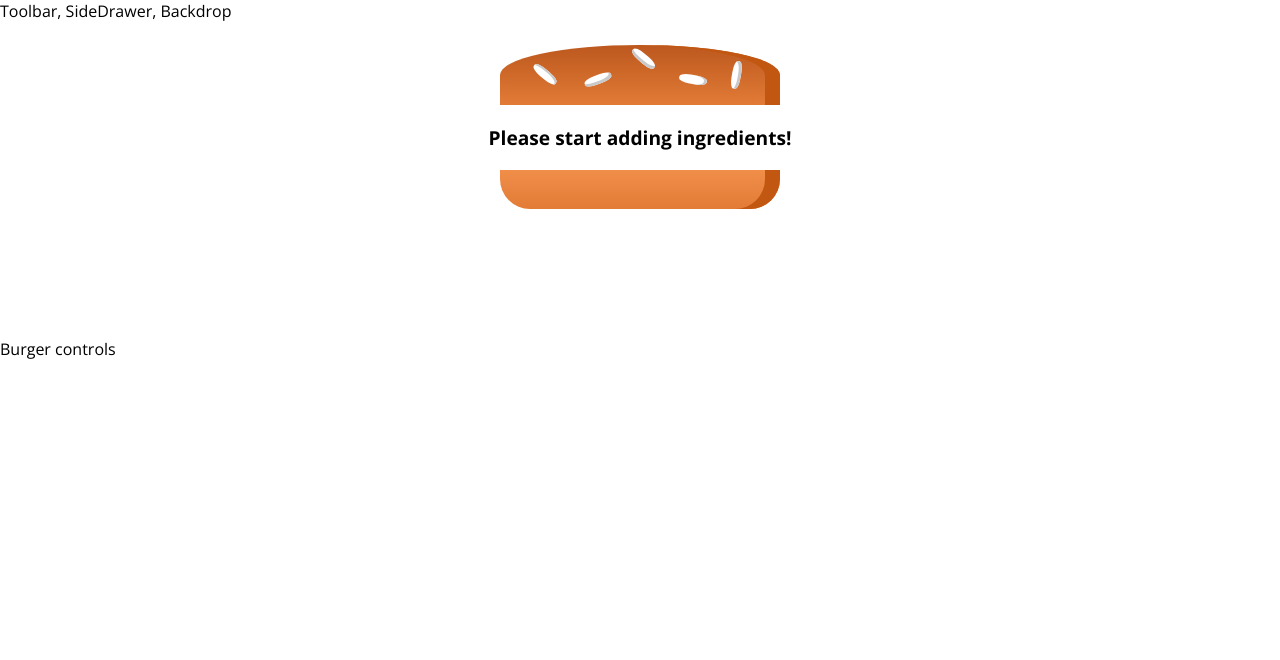
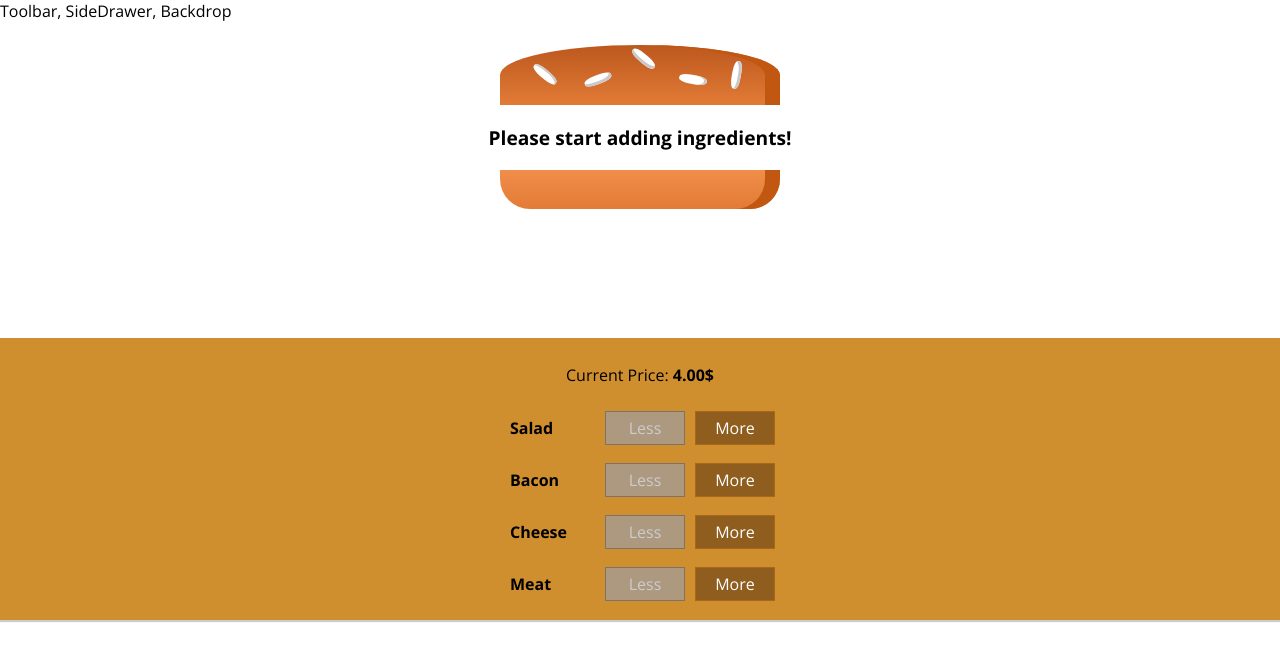
Before and after one commit to snasa045/BurgerApp, a React app: page / in a window 1280 px wide. Shown: the top 660 px of the page. Built offline with nearby package versions, Linux system fonts and the light colour scheme.

Commit message:
Adding ingredients and price dynamically

```diff
--- /dev/null
+++ b/src/components/Burger/BuildControls/BuildControl/BuildControl.js
@@ -0,0 +1,15 @@
+import React from 'react';
+
+import "./BuildControl.scss";
+
+const buildControl = (props) => {
+    return (
+        <div className="BuildControl">
+            <div className="Label">{props.label}</div>
+            <button className="Less" disabled = {props.disabled} onClick={props.removed}>Less</button>
+            <button className="More" onClick={props.added}>More</button>
+        </div>
+    );
+}
+
+export default buildControl;
--- /dev/null
+++ b/src/components/Burger/BuildControls/BuildControl/BuildControl.scss
@@ -0,0 +1,56 @@
+.BuildControl {
+    display: flex;
+    justify-content: space-between;
+    align-items: center;
+    margin: 5px 0;
+
+    .Label {
+        padding: 10px;
+        font-weight: bold;
+        width: 80px;
+    }
+
+    button {
+        display: block;
+        font: inherit;
+        padding: 5px;
+        margin: 0 5px;
+        width: 80px;
+        border: 1px solid #AA6817;
+        cursor: pointer;
+        outline: none;
+
+        &:disabled {
+            background-color: #AC9980;
+            border: 1px solid #7E7365;
+            color: #ccc;
+            cursor: default;
+        }
+
+        &:hover:disabled {
+            background-color: #AC9980;
+            color: #ccc;
+            cursor: not-allowed;
+        }
+    }
+
+    .Less {
+        background-color: #D39952;
+        color: white;
+
+        &:hover, &:active {
+            background-color: #DAA972;
+            color: white;
+        }
+    }
+
+    .More {
+        background-color: #8F5E1E;
+        color: white;
+
+        &:hover, &:active {
+            background-color: #99703F;
+            color: white;
+        }
+    }
+}
--- /dev/null
+++ b/src/components/Burger/BuildControls/BuildControls.js
@@ -0,0 +1,31 @@
+import React from 'react';
+
+import "./BuildControls.scss";
+import BuildControl from "./BuildControl/BuildControl";
+
+const controls = [
+    {label: 'Salad', type: 'salad'},
+    {label: 'Bacon', type: 'bacon'},
+    {label: 'Cheese', type: 'cheese'},
+    {label: 'Meat', type: 'meat'}
+];
+
+const buildControls = (props) => {
+    const buildControl = controls.map((control) => {
+        return <BuildControl
+        label = {control.label}
+        key = {control.label}
+        added = {() => props.ingredientAdded(control.type)}
+        removed = {() => props.ingredientRemoved(control.type)}
+        disabled = {props.disabled[control.type]}/>
+    });
+
+    return (
+        <div className="BuildControls">
+            <p>Current Price: <strong>{props.price.toFixed(2)}$</strong></p>
+            {buildControl}
+        </div>
+    );
+}
+
+export default buildControls;
--- /dev/null
+++ b/src/components/Burger/BuildControls/BuildControls.scss
@@ -0,0 +1,10 @@
+.BuildControls {
+    width: 100%;
+    background-color: #CF8F2E;
+    display: flex;
+    flex-flow: column;
+    align-items: center;
+    box-shadow: 0 2px 1px #ccc;
+    margin: auto;
+    padding: 10px 0;
+}
--- a/src/containers/BurgerBuilder/BurgerBuilder.js
+++ b/src/containers/BurgerBuilder/BurgerBuilder.js
@@ -3,6 +3,14 @@ import React, { Component } from 'react';
 import Aux from "../../hoc/Aux";
 
 import Burger from '../../components/Burger/Burger'
+import BuildControls from "../../components/Burger/BuildControls/BuildControls";
+
+const INGREDIENT_PRICE = {
+    salad: 1,
+    cheese: 2,
+    meat: 3.5,
+    bacon: 3.5
+}
 
 class BurgerBuilder extends Component {
 
@@ -12,14 +20,61 @@ class BurgerBuilder extends Component {
             bacon: 0,
             cheese: 0,
             meat: 0
-        }
+        },
+        totalPrice: 4
     };
 
+    addIngredientHandler = (type) => {
+        const oldCount = this.state.ingredients[type];
+        const updatedCount = oldCount + 1;
+        const updatedIngredients = {
+            ...this.state.ingredients
+        }
+        updatedIngredients[type] = updatedCount;
+        const priceAddition = INGREDIENT_PRICE[type];
+        const oldPrice = this.state.totalPrice;
+        const newPrice = oldPrice + priceAddition;
+        this.setState({
+            ingredients: updatedIngredients,
+            totalPrice: newPrice,
+        });
+    }
+
+    removeIngredientHandler = (type) => {
+        const oldCount = this.state.ingredients[type];
+        const updatedCount = oldCount - 1;
+        const updatedIngredients = {
+            ...this.state.ingredients
+        }
+        if (updatedCount >= 0) {
+            updatedIngredients[type] = updatedCount;
+        }
+        const priceDeduction = INGREDIENT_PRICE[type];
+        const oldPrice = this.state.totalPrice;
+        const newPrice = oldPrice - priceDeduction;
+        this.setState({
+            ingredients: updatedIngredients,
+            totalPrice: newPrice,
+        });
+    }
+
     render() {
+        const disabledInfo = {
+            ...this.state.ingredients
+        }
+
+        for (let key in disabledInfo) {
+            disabledInfo[key] = disabledInfo[key] <= 0
+        }
+
         return (
             <Aux>
                 <Burger ingredients = {this.state.ingredients}/>
-                <div>Burger controls</div>
+                <BuildControls
+                    ingredientAdded = {this.addIngredientHandler}
+                    ingredientRemoved = {this.removeIngredientHandler}
+                    disabled = {disabledInfo}
+                    price = {this.state.totalPrice}/>
             </Aux>
         )
     }
```
